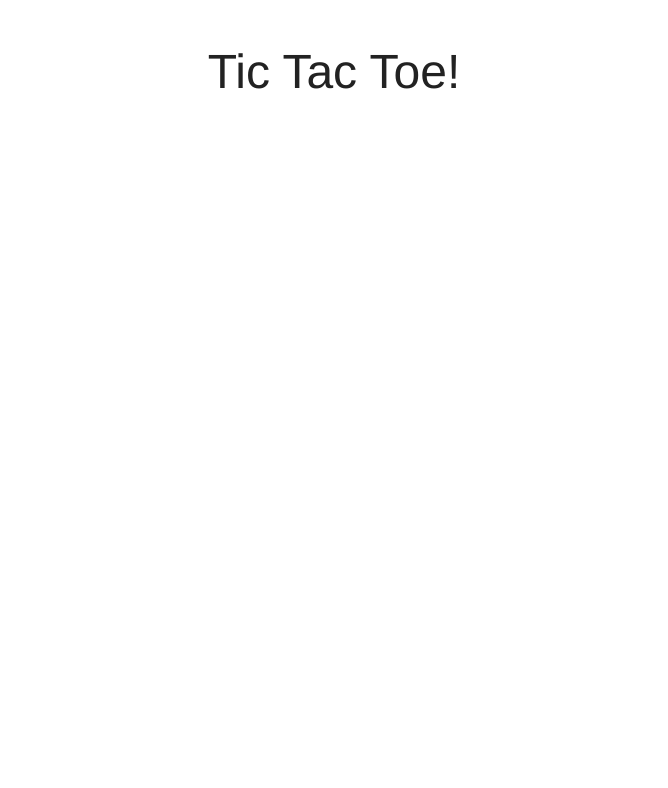
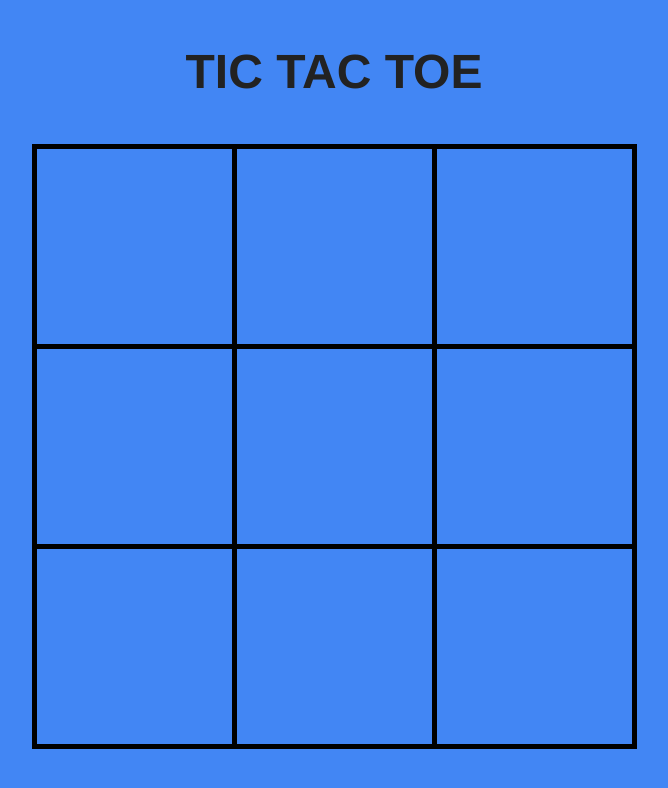
Before and after one commit to steph-wu/bm-jquery-tic-tac-toe, a plain HTML site: page index.html in a window 1280 px wide. Shown: the whole page, without its empty margins (306-974 px from the left). Drawn offline with nearby package versions, Linux system fonts and the light colour scheme.

Commit message:
Create tic tac toe board with HTML/CSS

```diff
--- a/index.html
+++ b/index.html
@@ -16,9 +16,29 @@
 
   <body>
 
-    <h1>Tic Tac Toe!</h1>
+    <h1>TIC TAC TOE</h1>
 
+    <main>
 
+      <table>
+        <tr>
+          <td class="1"></td>
+          <td class="2"></td>
+          <td class="3"></td>
+        </tr>
+        <tr>
+          <td class="4"></td>
+          <td class="5"></td>
+          <td class="6"></td>
+        </tr>
+        <tr>
+          <td class="7"></td>
+          <td class="8"></td>
+          <td class="9"></td>
+        </tr>
+      </table>
+
+    </main>
 
 
     <script src="https://ajax.googleapis.com/ajax/libs/jquery/1.10.1/jquery.min.js"></script>
--- a/stylesheets/main.css
+++ b/stylesheets/main.css
@@ -1,9 +1,21 @@
 body {
+  background-color: #4286f4;
   font-family: 'Helvetica Neue', 'Helvetica', Arial, sans-serif;
 }
 
 h1 {
+  font-weight: bold;
   margin: 1em;
   font-size: 3em;
   text-align: center;
 }
+
+table {
+  margin: 0 auto;
+}
+
+td {
+  height: 200px;
+  width: 200px;
+  border: 5px solid black;
+}
```
